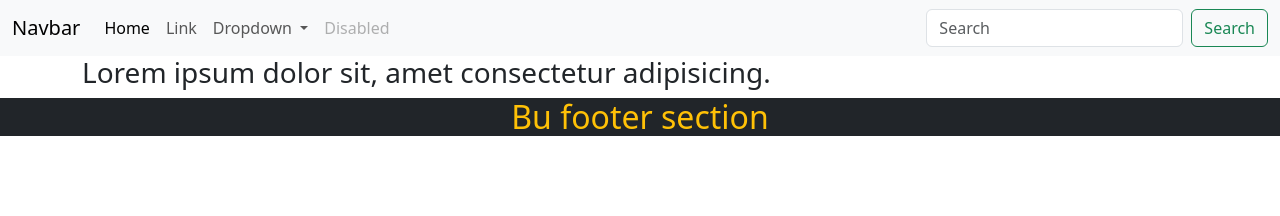
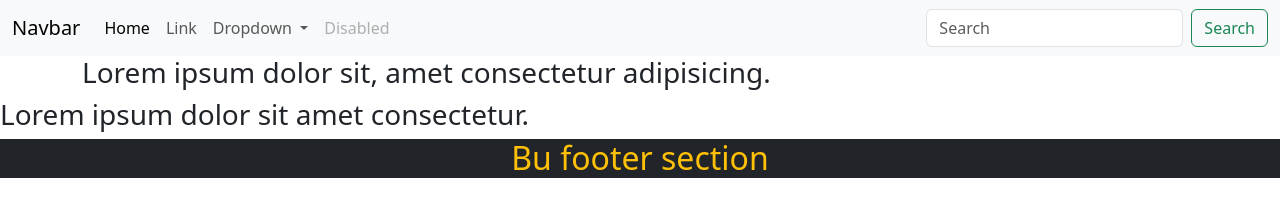
Before and after one commit to Akhrorbek1998/bootstrap5, a plain HTML site: page index.html in a window 1280 px wide. Drawn offline with nearby package versions, Linux system fonts and the light colour scheme.

Commit message:
add services section

```diff
--- a/index.html
+++ b/index.html
@@ -78,6 +78,10 @@
           <h3>Lorem ipsum dolor sit, amet consectetur adipisicing.</h3>
         </div>
       </section>
+
+      <section class="services">
+        <h3>Lorem ipsum dolor sit amet consectetur.</h3>
+      </section>
     </main>
 
     <footer class="bg-dark">
```
